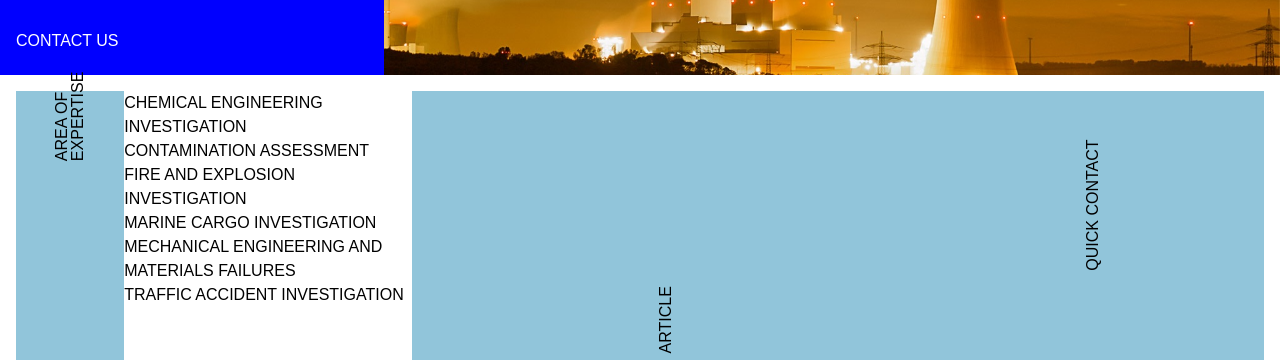
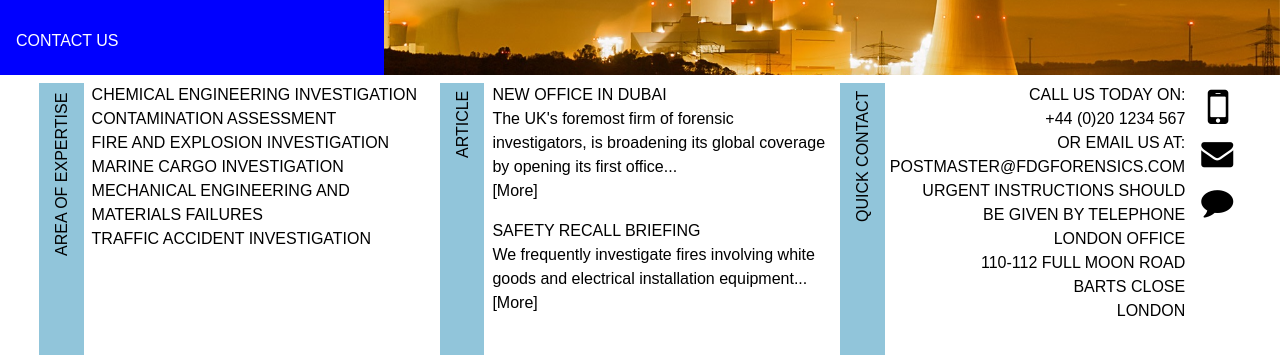
Before and after one commit to jawadsaad/week1assessmentjustit, a plain HTML site: page FDG Forensics/index.html in a window 1280 px wide. Shown: the part 533-893 px from the top of the page. Drawn offline with Linux system fonts and the light colour scheme.

Commit message:
Add files via upload

```diff
--- a/FDG Forensics/resources/css/style.css
+++ b/FDG Forensics/resources/css/style.css
@@ -83,13 +83,12 @@ h1 {
 
 /* INFO SECTION */
 
+.info {
+  /*max-width: 1200px;*/
+}
+
 .info-title {
     background-color: rgba(36, 140, 181, 0.5);
-/*
-    -webkit-transform: rotate(270deg);
-*/
-    /*width: 10rem;
-    text-align: center;*/
     margin: auto;
 
 }
@@ -102,42 +101,57 @@ h1 {
 @media screen and (min-width: 1024px) {
     .info {
         display: flex;
-        padding: 1rem;
+        justify-content: center;
+        align-items: center;
+        height: 18rem;
+    }
+
+
+    .infoContainer {
+        display: flex;
+        align-items: center;
+        height: 17rem;
     }
 
     .infobox {
         text-align: left;
         line-height: 1.5;
-    }
-
-
-    #expertise {
-        display: flex;
-    }
-
-    #expertise h3 {
-/*        -webkit-transform-origin: 0 0;*/
-        /*transform: rotate(-90deg);*/
+        max-width: 340px;
+        height: 17rem;
+        margin: 0 8px;
     }
 
     .info-title {
+        position: relative;
+        text-align: right;
         height: 100%;
+        min-width: 44.8px;
     }
 
     .info-title h3 {
+        position: absolute;
         transform: rotate(-90deg);
-    }
-    /*.info-title {
-        -webkit-transform: rotate(270deg);
-        width: 100%;
-
+        text-align: left;
+        width: 190px;
+        margin: 0;
+        left: -72px;
     }
 
-    .info-title span {
-        -webkit-transform: rotate(270deg);
-        width: 100%;
+    .AoE {
+      top: 70px;
+    }
 
-    }*/
+    .article {
+      top: -28px;
+    }
+
+    .qcon {
+      top: 36px;
+    }
+
+    .articlebox {
+      margin-bottom: 1rem;
+    }
 
     .contactinfo {
         display: flex;
```
